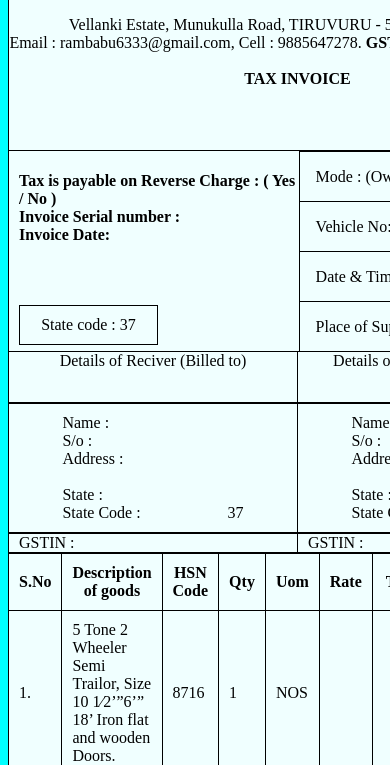
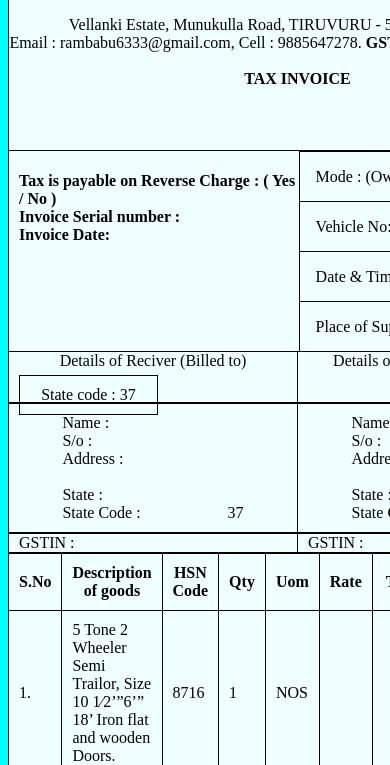
Before and after one commit to TharunChamarthi/Invoice-Bill, a plain HTML site: page index.html in a window 390 px wide. Shown: the part 79-844 px from the top of the page. Drawn offline with Linux system fonts and the light colour scheme.

Commit message:
Update style.css

```diff
--- a/style.css
+++ b/style.css
@@ -250,7 +250,7 @@ form a{
         width: 30%;
         padding: 10px;
         text-align: center;
-         bottom: 420px;
+         bottom: 350px;
         border: 1px solid black;
     }
 }
```
